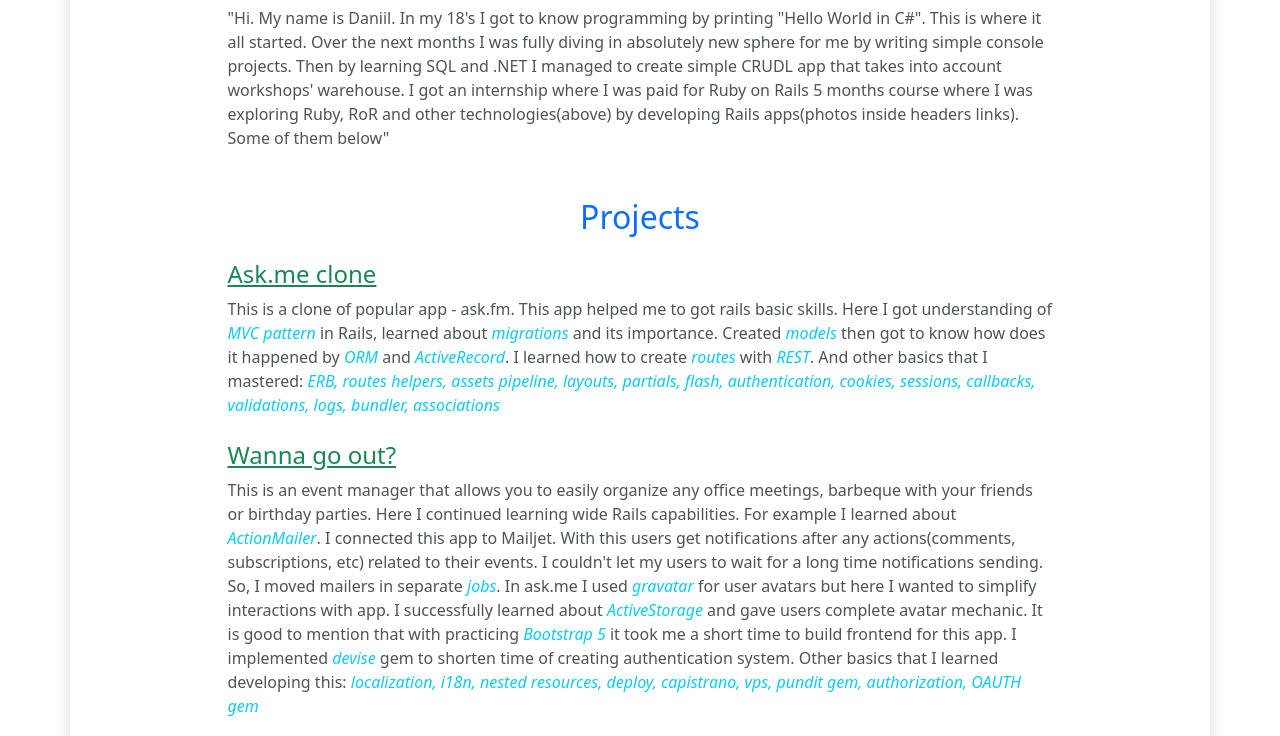
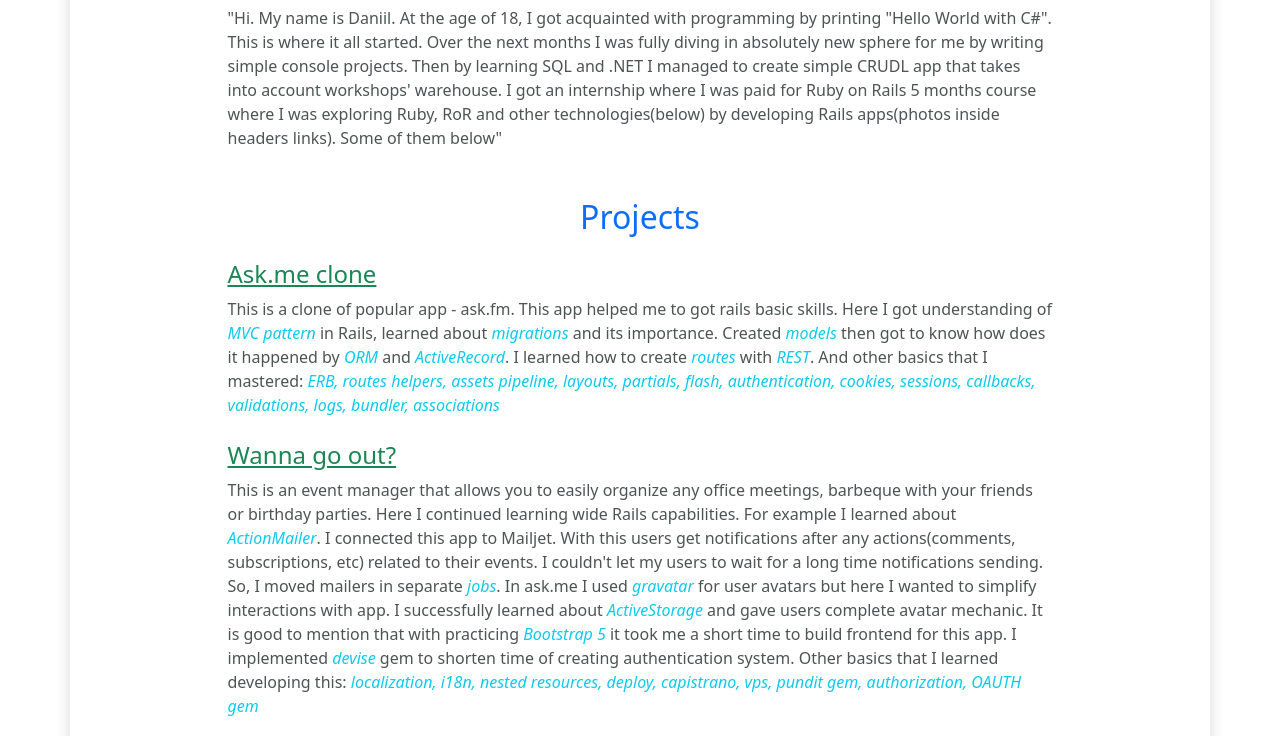
Before and after one commit to Daniil516/cv, a plain HTML site: page index.html in a window 1280 px wide. Shown: the part 609-1345 px from the top of the page. Drawn offline with nearby package versions, Linux system fonts and the light colour scheme.

Commit message:
Update index.html

```diff
--- a/index.html
+++ b/index.html
@@ -36,12 +36,12 @@
             <h2 class="text-primary text-center">About me</h2>
             <div class="col-9">
                 <p class="mt-3">
-                    "Hi. My name is Daniil. In my 18's I got to know programming by
-                    printing "Hello World in C#". This is where it all started. Over the next months I was fully diving
+                    "Hi. My name is Daniil.  At the age of 18, I got acquainted with programming
+                    by printing "Hello World with C#". This is where it all started. Over the next months I was fully diving
                     in absolutely new sphere for me by writing simple console projects. Then by learning SQL and .NET
                     I managed to create simple CRUDL app that takes into account workshops' warehouse. I got an
                     internship where I was paid for Ruby on Rails 5 months course where I was exploring Ruby, RoR
-                    and other technologies(above) by developing Rails apps(photos inside headers links). Some of them below"
+                    and other technologies(below) by developing Rails apps(photos inside headers links). Some of them below"
                 </p>
                 <h2 class="text-primary text-center mt-5">Projects</h2>
                 <div class="mt-4">
@@ -209,7 +209,7 @@
                 <h2 class="text-primary text-left">Experience</h2>
                 <ul>
                     <li class="mb-0">Manual tester in yandex(3 months)</li>
-                    <p class="mt-0 my-words">here I realized how to organize myself and realized that I more interested in software development</p>
+                    <p class="mt-0 my-words">here I tested yandex services, like 'yandex sport' and and 'yandex dzen', learned how to organize myself and realized that I more interested in software development</p>
                     <li>Your job could be here :)</li>
                 </ul>
             </div>
```
